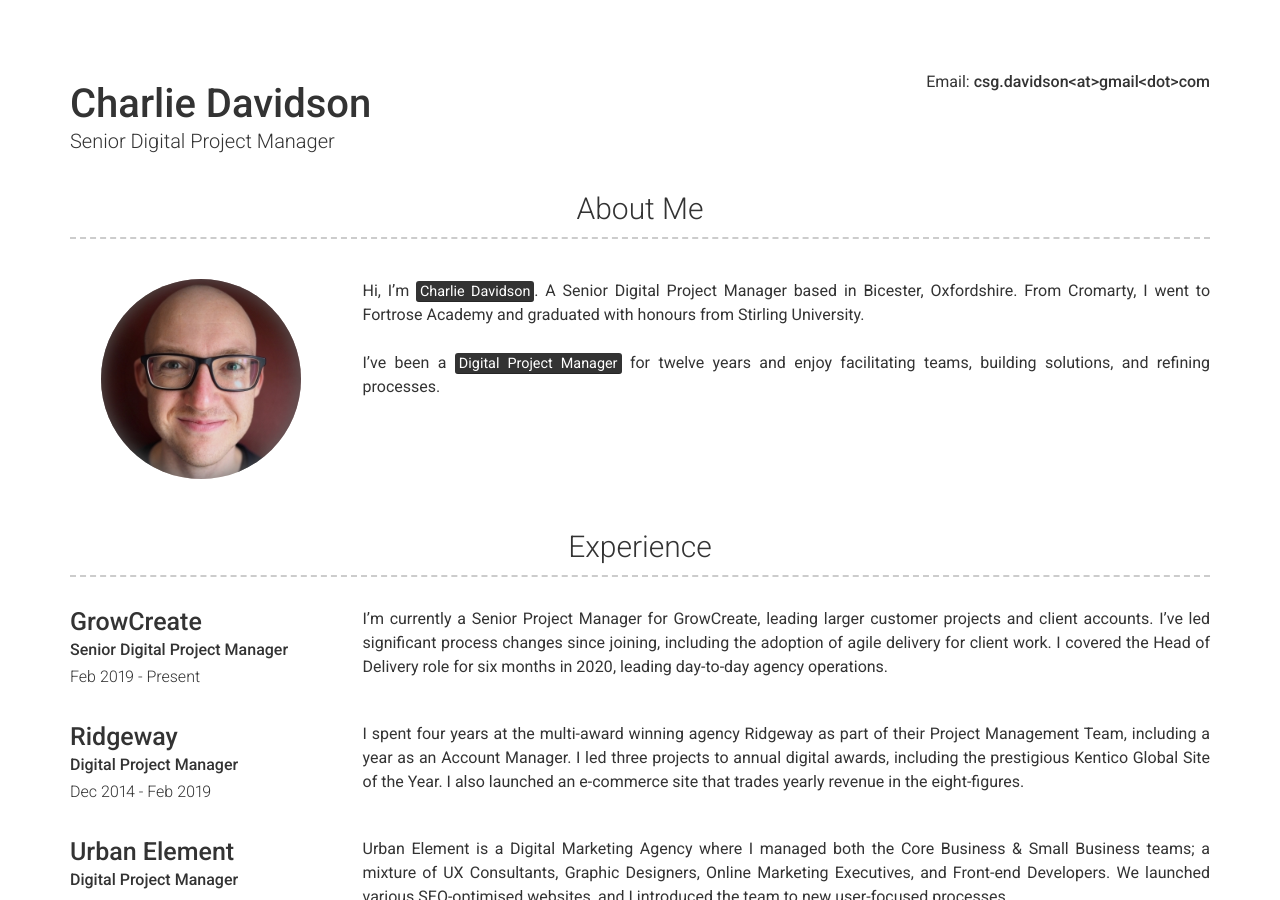
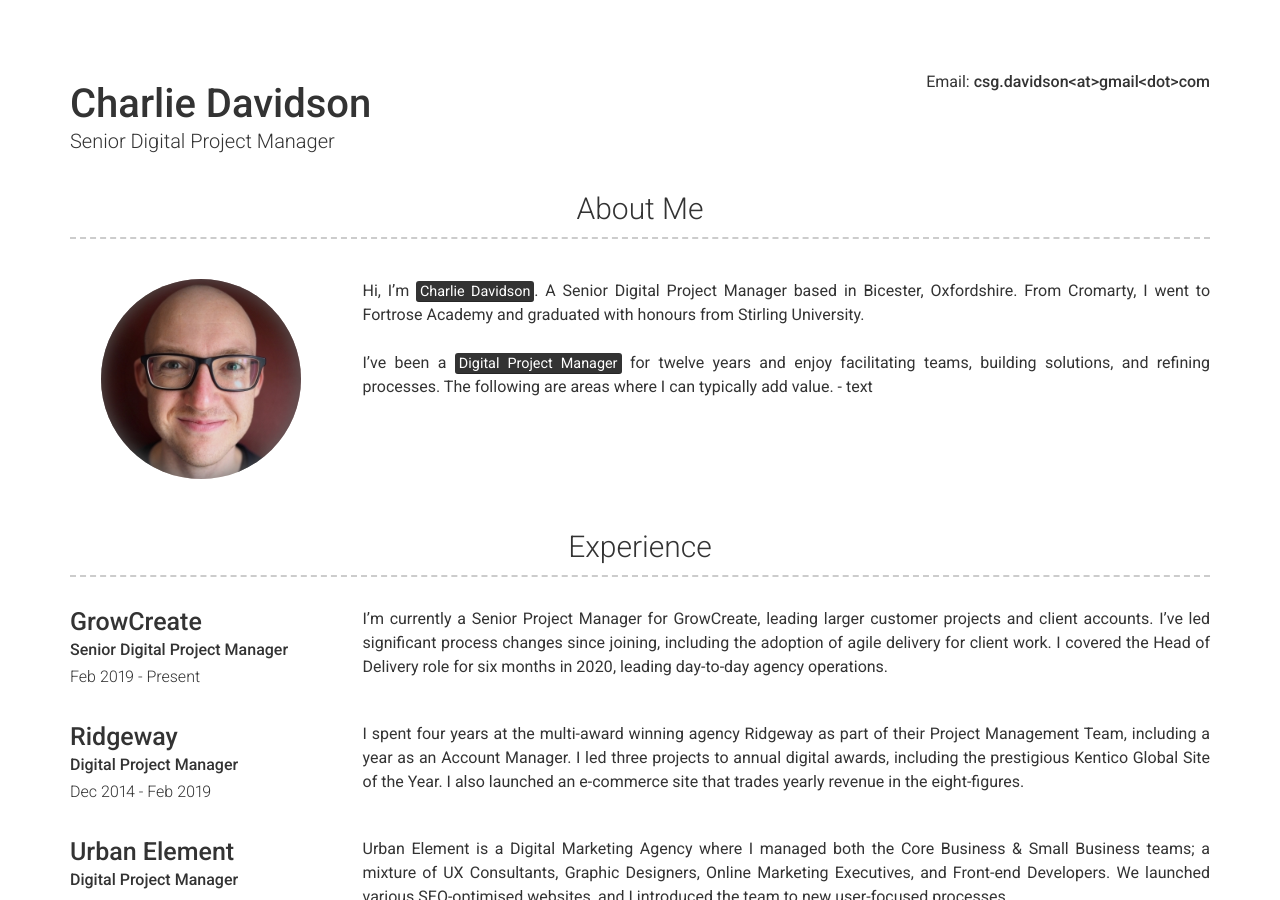
Before and after one commit to csgdavidson/Charlie-Davidson2, a Jekyll site: the page built from index.md, in a window 1280 px wide and 900 px high. Built offline with Jekyll 4.4.1, drawn with Linux system fonts in a browser that asks for light colours; nearby versions of some CDN libraries.

Commit message:
Update _config.yml

```diff
--- a/_config.yml
+++ b/_config.yml
@@ -19,7 +19,8 @@ gtm: "GTM-PQSN536"
 about_profile_image: assets/charlie.jpg
 about_content:
   Hi, I'm <mark>Charlie Davidson</mark>. A Senior Digital Project Manager based in Bicester, Oxfordshire. From Cromarty, I went to Fortrose Academy and graduated with honours from Stirling University.<br><br>
-  I've been a <mark>Digital Project Manager</mark> for twelve years and enjoy facilitating teams, building solutions, and refining processes.
+  I've been a <mark>Digital Project Manager</mark> for twelve years and enjoy facilitating teams, building solutions, and refining processes. The following are areas where I can typically add value.
+    - text
 
 # Projects Section
 projects_title: Certifications
```
